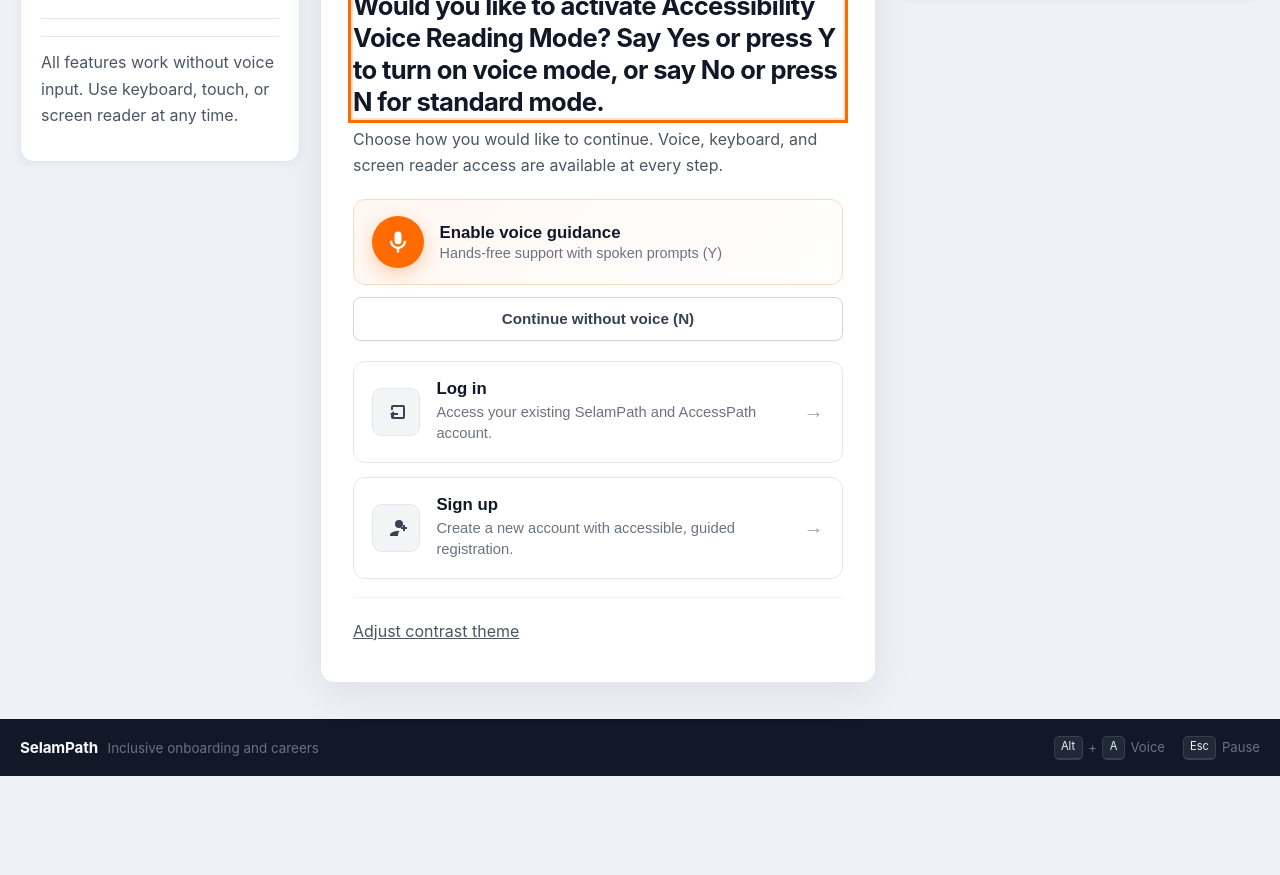
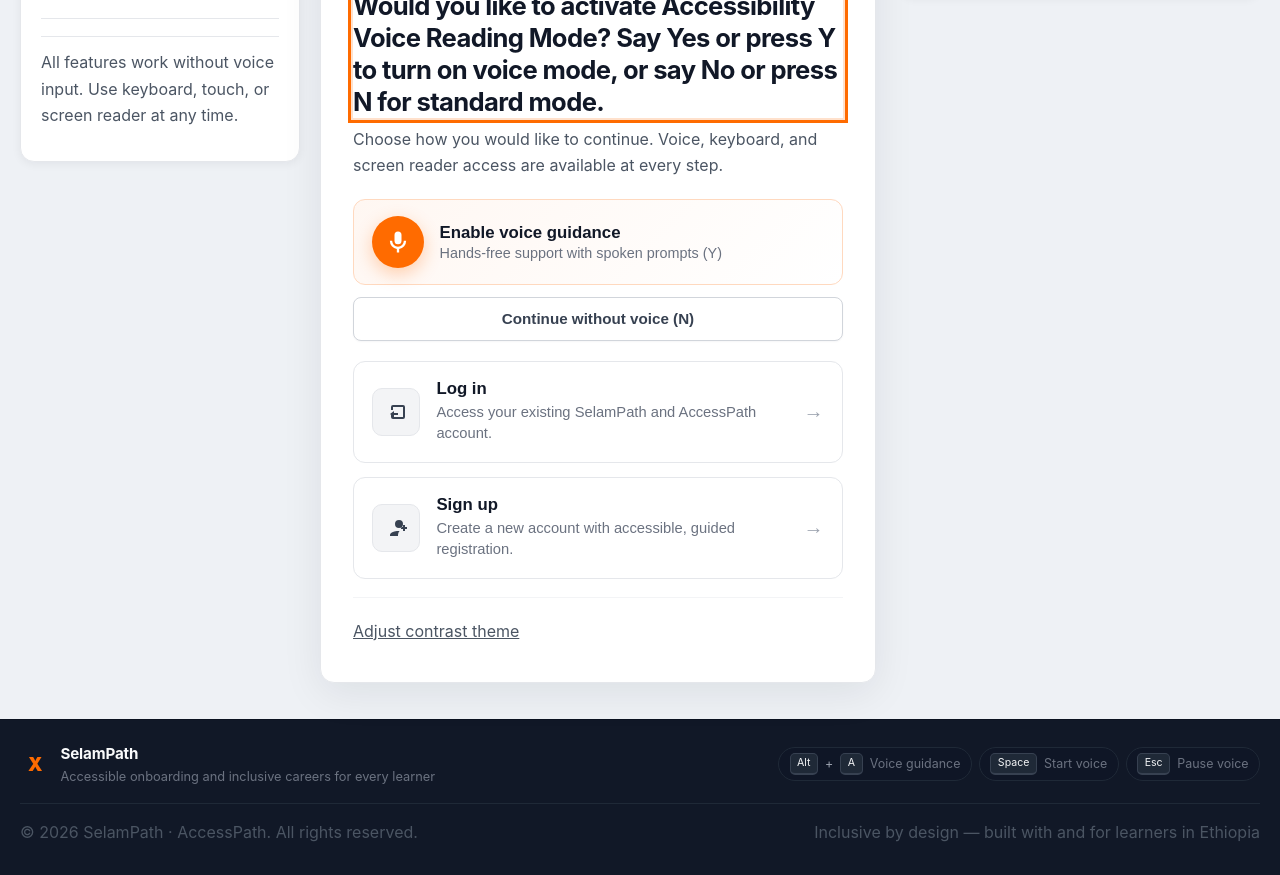
Before and after one commit to Betty-1219/accessibility, a plain HTML site: page frontend/index.html in a window 1280 px wide. Shown: the part 277-1152 px from the top of the page. Before the commit the page ends 1053 px from the top, so only its background shows below. Drawn offline with Linux system fonts and the light colour scheme.

Commit message:
Professional footer: brand row, shortcut pills, divider, copyright line

```diff
--- a/frontend/css/accessibility-themes.css
+++ b/frontend/css/accessibility-themes.css
@@ -752,26 +752,64 @@ body.db-theme-dark_yellow .db-sidebar-step, body.db-theme-light_yellow .db-sideb
 .db-content { min-width: 0; width: 100%; flex: 1; }
 
 .db-main-footer {
-  display: flex;
-  align-items: center;
-  justify-content: space-between;
-  gap: 1rem;
-  flex-wrap: wrap;
-  padding: 1rem 1.25rem;
   background: #111827;
   color: #9ca3af;
   font-size: 0.84rem;
   border-top: 1px solid #0b1220;
 }
-.db-footer-brand { display: flex; align-items: baseline; gap: 0.6rem; min-width: 0; flex-wrap: wrap; }
+.db-footer-inner {
+  max-width: 1440px;
+  margin: 0 auto;
+  padding: 1.4rem 1.25rem 1.1rem;
+  display: flex;
+  flex-direction: column;
+  gap: 1.05rem;
+}
+.db-footer-top {
+  display: flex;
+  align-items: center;
+  justify-content: space-between;
+  gap: 1rem 1.5rem;
+  flex-wrap: wrap;
+}
+.db-footer-brand { display: flex; align-items: center; gap: 0.65rem; min-width: 0; }
+.db-footer-mark {
+  display: inline-flex; align-items: center; justify-content: center;
+  width: 30px; height: 30px; flex: 0 0 auto;
+  color: #FF6B00; font-weight: 900; font-size: 1.15rem; line-height: 1;
+  letter-spacing: -0.02em;
+}
+.db-footer-brand-text { display: flex; flex-direction: column; gap: 0.1rem; min-width: 0; }
 .db-footer-name {
   color: #f9fafb; font-weight: 700; font-size: 0.95rem; letter-spacing: -0.01em;
 }
-.db-footer-tagline { color: #6b7280; }
-.db-footer-shortcuts { display: flex; flex-wrap: wrap; gap: 0.6rem 1.1rem; align-items: center; color: #6b7280; font-size: 0.82rem; }
-.db-footer-shortcuts span { display: inline-flex; align-items: center; gap: 0.35rem; }
-.db-main-footer kbd, .db-footer-shortcuts kbd {
-  padding: 0.1rem 0.4rem;
+.db-footer-tagline { color: #6b7280; font-size: 0.8rem; line-height: 1.4; }
+.db-footer-shortcuts { display: flex; flex-wrap: wrap; gap: 0.45rem; align-items: center; }
+.db-shortcut {
+  display: inline-flex; align-items: center; gap: 0.45rem;
+  padding: 0.28rem 0.65rem;
+  border: 1px solid #1f2937;
+  border-radius: 999px;
+  background: #0f1626;
+  color: #9ca3af;
+  font-size: 0.78rem;
+}
+.db-shortcut small { color: #6b7280; font-size: 0.78rem; }
+.db-footer-bottom {
+  display: flex;
+  align-items: center;
+  justify-content: space-between;
+  gap: 0.4rem 1.25rem;
+  flex-wrap: wrap;
+  padding-top: 0.95rem;
+  border-top: 1px solid #1f2937;
+  font-size: 0.78rem;
+  color: #6b7280;
+}
+.db-footer-bottom p { margin: 0; }
+.db-footer-note { color: #4b5563; }
+.db-main-footer kbd {
+  padding: 0.08rem 0.4rem;
   border: 1px solid #374151;
   border-bottom-width: 2px;
   border-radius: 5px;
@@ -944,7 +982,8 @@ body.db-theme-dark_yellow .db-voice-banner, body.db-theme-light_yellow .db-voice
   background: var(--db-card-bg) !important; color: var(--db-fg) !important; border-color: var(--db-border) !important; box-shadow: none !important;
 }
 body.db-theme-dark_yellow .db-voice-cta-icon, body.db-theme-light_yellow .db-voice-cta-icon, body.db-theme-dark_white .db-voice-cta-icon,
-body.db-theme-dark_yellow .db-logo-mark, body.db-theme-light_yellow .db-logo-mark, body.db-theme-dark_white .db-logo-mark {
+body.db-theme-dark_yellow .db-logo-mark, body.db-theme-light_yellow .db-logo-mark, body.db-theme-dark_white .db-logo-mark,
+body.db-theme-dark_yellow .db-footer-mark, body.db-theme-light_yellow .db-footer-mark, body.db-theme-dark_white .db-footer-mark {
   background: none !important; color: var(--db-accent) !important; box-shadow: none !important;
 }
 body.db-theme-dark_yellow .db-logo-name, body.db-theme-light_yellow .db-logo-name, body.db-theme-dark_white .db-logo-name,
@@ -981,8 +1020,9 @@ body.db-theme-dark_yellow .db-sidebar-steps li.is-active .db-step-num, body.db-t
   .db-topnav .db-btn, .db-action-card { width: 100%; }
   .db-toolbar { gap: 0.4rem; }
   .db-toolbar .db-btn { flex: 1 1 calc(50% - 0.4rem); justify-content: center; }
-  .db-main-footer { flex-direction: column; align-items: flex-start; gap: 0.6rem; }
-  .db-footer-shortcuts { flex-direction: column; align-items: flex-start; gap: 0.35rem; }
+  .db-footer-top { flex-direction: column; align-items: flex-start; gap: 0.8rem; }
+  .db-footer-bottom { flex-direction: column; align-items: flex-start; }
+  .db-footer-shortcuts { gap: 0.35rem; }
   .db-auth-visual { display: none; }
 }
 @media (prefers-reduced-motion: no-preference) {
--- a/frontend/js/digital-bridge-onboarding.js
+++ b/frontend/js/digital-bridge-onboarding.js
@@ -1331,10 +1331,25 @@
 
         var mainFooter =
           '<footer class="db-main-footer">' +
-          '<div class="db-footer-brand"><span class="db-footer-name">SelamPath</span><span class="db-footer-tagline">Inclusive onboarding and careers</span></div>' +
-          '<div class="db-footer-shortcuts" aria-label="Accessibility shortcuts">' +
-          '<span><kbd>Alt</kbd>+<kbd>A</kbd> Voice</span>' +
-          '<span><kbd>Esc</kbd> Pause</span>' +
+          '<div class="db-footer-inner">' +
+          '<div class="db-footer-top">' +
+          '<div class="db-footer-brand">' +
+          '<span class="db-footer-mark" aria-hidden="true">X</span>' +
+          '<div class="db-footer-brand-text">' +
+          '<span class="db-footer-name">SelamPath</span>' +
+          '<span class="db-footer-tagline">Accessible onboarding and inclusive careers for every learner</span>' +
+          '</div>' +
+          '</div>' +
+          '<div class="db-footer-shortcuts" aria-label="Keyboard shortcuts">' +
+          '<span class="db-shortcut"><kbd>Alt</kbd>+<kbd>A</kbd><small>Voice guidance</small></span>' +
+          '<span class="db-shortcut"><kbd>Space</kbd><small>Start voice</small></span>' +
+          '<span class="db-shortcut"><kbd>Esc</kbd><small>Pause voice</small></span>' +
+          '</div>' +
+          '</div>' +
+          '<div class="db-footer-bottom">' +
+          '<p>&copy; ' + esc(String(new Date().getFullYear())) + ' SelamPath &middot; AccessPath. All rights reserved.</p>' +
+          '<p class="db-footer-note">Inclusive by design &mdash; built with and for learners in Ethiopia</p>' +
+          '</div>' +
           '</div>' +
           '</footer>';
 
```
